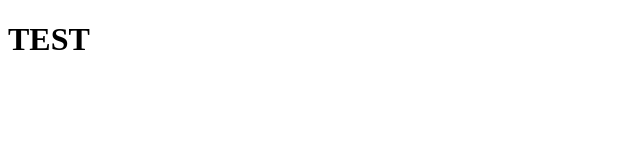
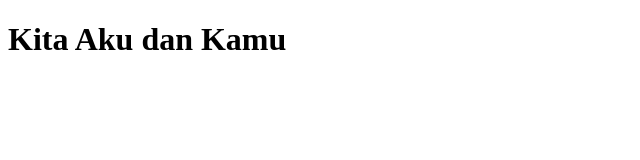
Before and after one commit to ismantokhs-design/test, a plain HTML site: page index.html in a window 1280 px wide. Shown: the whole page, without its empty margins (0-640 px from the left). Drawn offline with Linux system fonts and the light colour scheme.

Commit message:
Add files via upload

```diff
--- a/index.html
+++ b/index.html
@@ -8,7 +8,7 @@
   <meta name="theme-color" content="#2563eb">
 </head>
 <body>
-  <h1>TEST</h1>
+  <h1>Kita Aku dan Kamu</h1>
   <script src="./app.js"></script>
 </body>
 </html>
```
